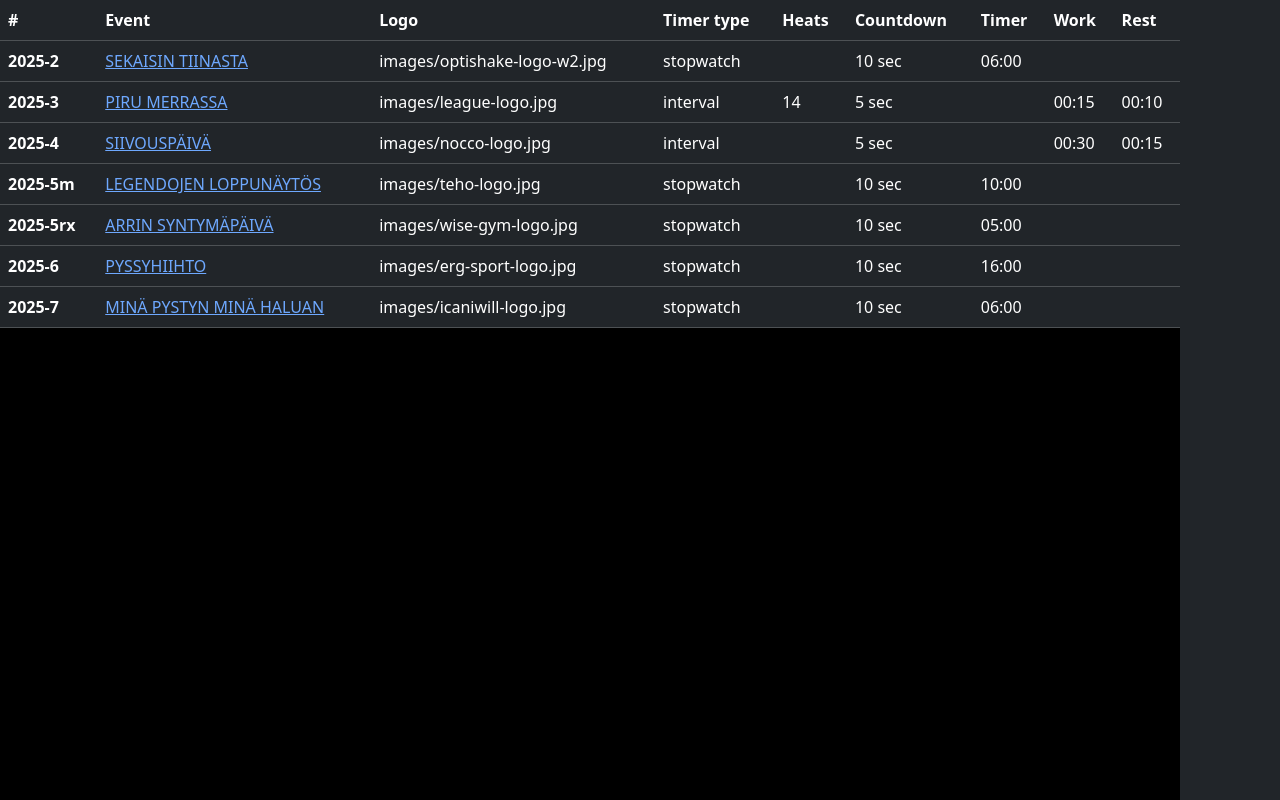
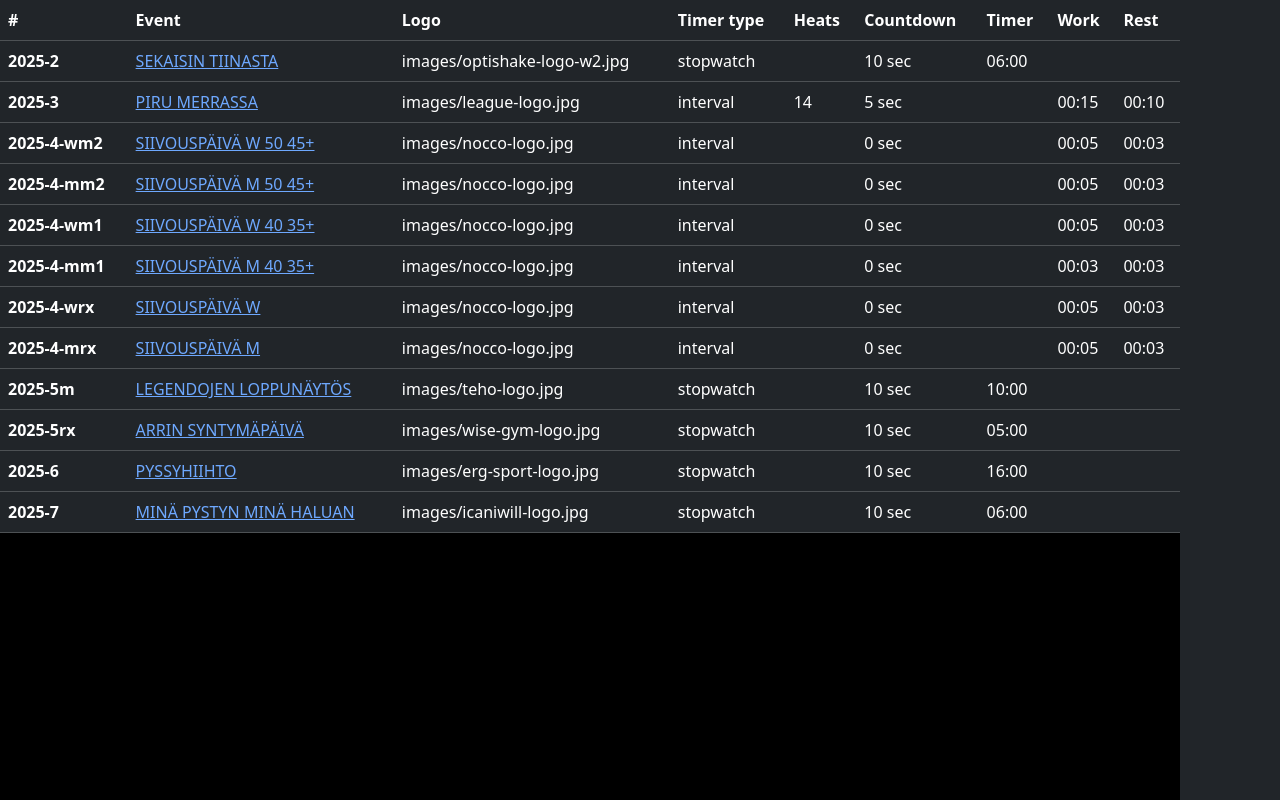
Before and after one commit to allanrh/ubtimer, an Angular app: page / in a window 1280 px wide. Built offline with nearby package versions, Linux system fonts and the light colour scheme.

Commit message:
Fix the interval timer

```diff
--- a/src/app/storage.service.ts
+++ b/src/app/storage.service.ts
@@ -57,13 +57,12 @@ Kello:Tää on vähän hankalampi. Tarvis sellaisen joka on päällä ylöspäin
         weights: null,
         clock: true, // HH:MM:SS.s
       },
-      {
-        id: '2025-4',
-        name: 'SIIVOUSPÄIVÄ',
-        type: 'interval', prep: 5, work: 30, rest: 15,
-        logo: 'images/nocco-logo.jpg',
-        weights: null, // TODO
-      },
+      { id: '2025-4-wm2', name: 'SIIVOUSPÄIVÄ W 50 45+', type: 'interval', prep: 0, work: 5, rest: 3, logo: 'images/nocco-logo.jpg', weights: 'ub2025-e2-weights.png', },
+      { id: '2025-4-mm2', name: 'SIIVOUSPÄIVÄ M 50 45+', type: 'interval', prep: 0, work: 5, rest: 3, logo: 'images/nocco-logo.jpg', weights: 'ub2025-e2-weights.png', },
+      { id: '2025-4-wm1', name: 'SIIVOUSPÄIVÄ W 40 35+', type: 'interval', prep: 0, work: 5, rest: 3, logo: 'images/nocco-logo.jpg', weights: 'ub2025-e2-weights.png', },
+      { id: '2025-4-mm1', name: 'SIIVOUSPÄIVÄ M 40 35+', type: 'interval', prep: 0, work: 3, rest: 3, logo: 'images/nocco-logo.jpg', weights: 'ub2025-e2-weights.png', },
+      { id: '2025-4-wrx', name: 'SIIVOUSPÄIVÄ W',        type: 'interval', prep: 0, work: 5, rest: 3, logo: 'images/nocco-logo.jpg', weights: 'ub2025-e2-weights.png', },
+      { id: '2025-4-mrx', name: 'SIIVOUSPÄIVÄ M',        type: 'interval', prep: 0, work: 5, rest: 3, logo: 'images/nocco-logo.jpg', weights: 'ub2025-e2-weights.png', },
       {
         id: '2025-5m',
         name: 'LEGENDOJEN LOPPUNÄYTÖS',
--- a/src/app/timer/timer.component.ts
+++ b/src/app/timer/timer.component.ts
@@ -175,8 +175,14 @@ export class TimerComponent {
             // Check if we have more heats to run
             if (this.currentHeat < this.totalHeats) {
               this._startNextHeat()
+            } else if (this.totalHeats > 1) {
+              // Only stop if we have a specific number of heats and completed them all
+              this.stop()
             } else {
-              this.stop()
+              // For interval timers without heats parameter, cycle endlessly
+              this.elapsed = 0
+              this.work = true
+              this.startTime = now // Reset start time for next work phase
             }
           }
         }
```
